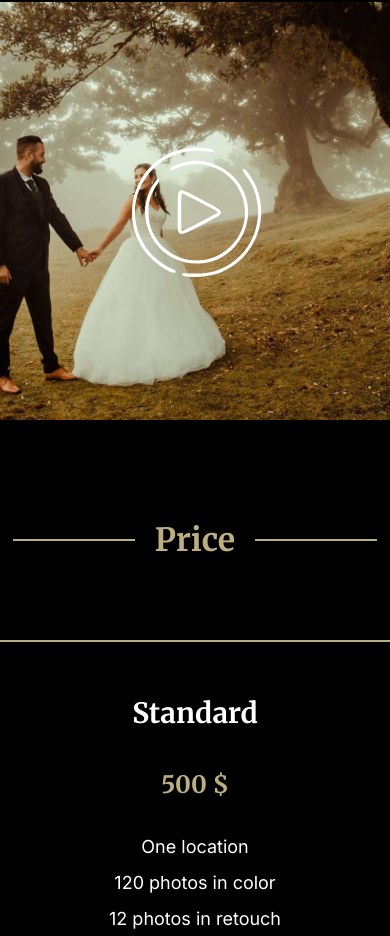
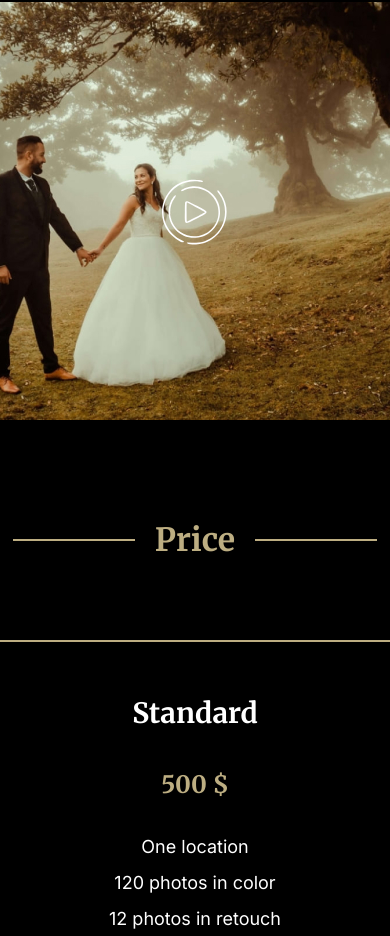
Before and after one commit to PavelTitov16/Corgi_Jump-game, a plain HTML site: page portfolio/index.html in a window 390 px wide. Shown: the part 6037-6973 px from the top of the page. Drawn offline with Linux system fonts and the light colour scheme.

Commit message:
fix: add adaptive button for video section

```diff
--- a/portfolio/index.html
+++ b/portfolio/index.html
@@ -83,7 +83,6 @@
                 </div>
                 <div class="video">
                     <button class="button_3">
-                        <img class="player" src="./assets/svg/play-btn.svg" alt="video play button">
                     </button>
                 </div>
             </section>
--- a/portfolio/style.css
+++ b/portfolio/style.css
@@ -300,6 +300,7 @@ h3 {
     justify-content: center;
 }
 .button_3 {
+    background-image: url("./assets/svg/play-btn.svg");
     display: flex;
     transition: 0.5s;
     width: 150px;
@@ -637,6 +638,14 @@ h3 {
 #video_id {
     margin-bottom: 50px;
 }
+.button_3 {
+    background-image: url("./assets/svg/play-btn_adaptive.svg");
+    display: flex;
+    transition: 0.5s;
+    width: 75px;
+    height: 75px;
+    margin-left: 0;
+}
 
 .price-items {
     flex-direction: column;
```
Also changed, not shown: portfolio/assets/svg/play-btn_adaptive.svg (added).
